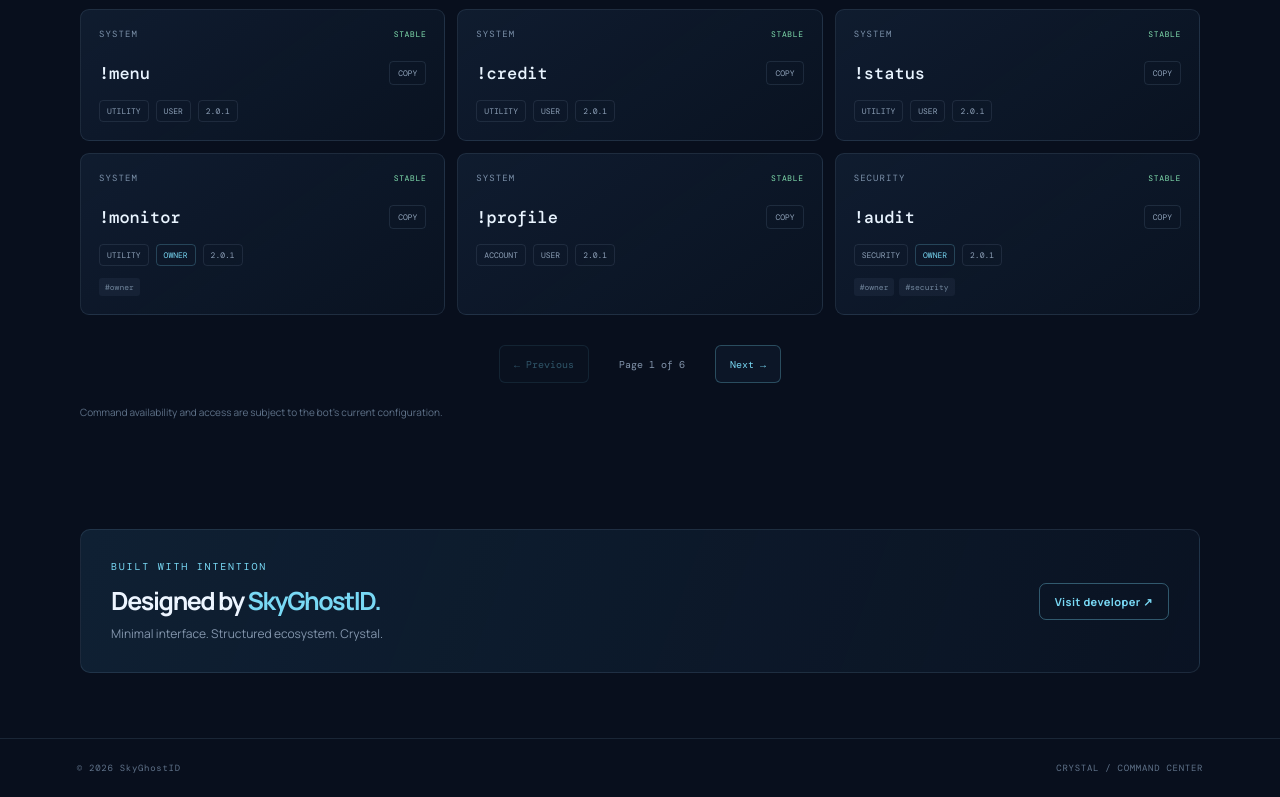
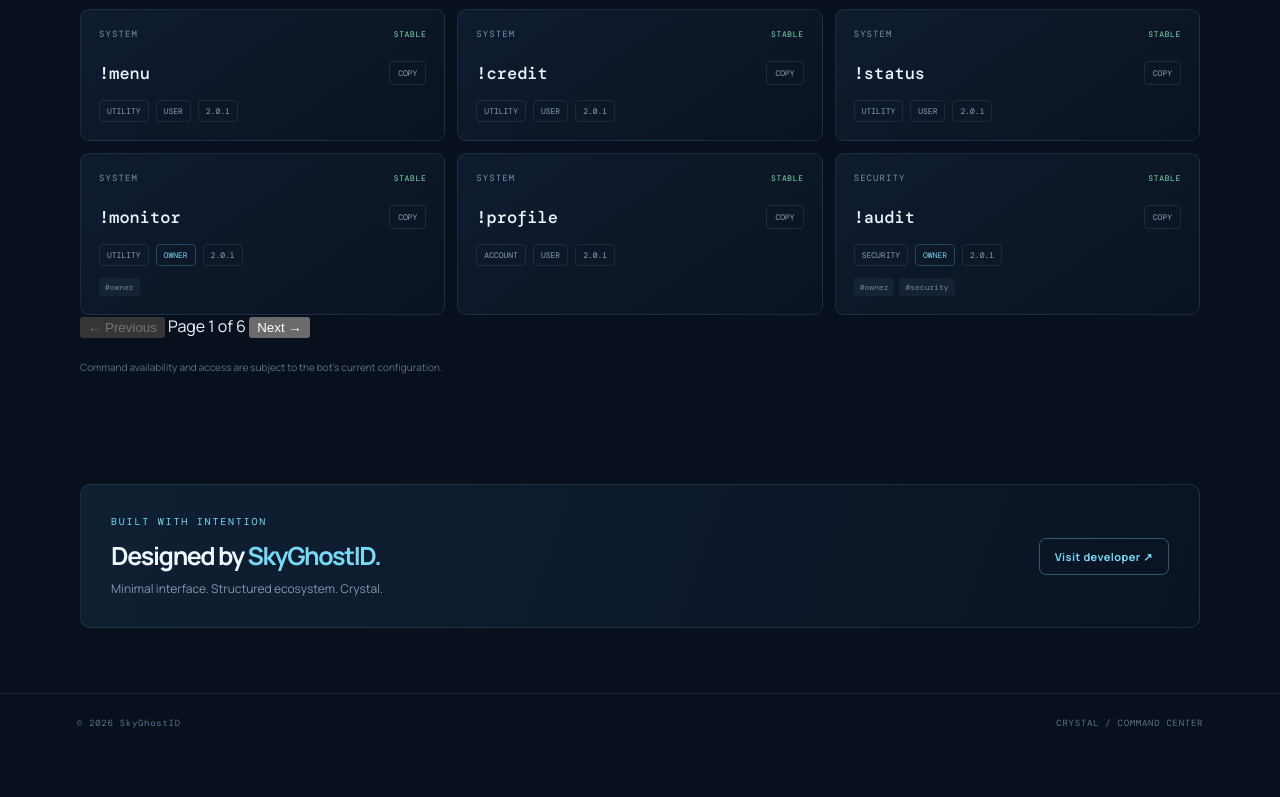
Before and after one commit to zelionpage/crystal, a plain HTML site: page cc/index.html in a window 1280 px wide. Shown: the part 1258-2055 px from the top of the page. After the commit the page ends 2010 px from the top, so only its background shows below. Drawn offline with nearby package versions, Linux system fonts and the light colour scheme.

Commit message:
Add files via upload

```diff
--- a/cc/style.css
+++ b/cc/style.css
@@ -1,4 +1,4 @@
- :root {
+:root {
   color-scheme: dark;
   --bg: #080f1d;
   --panel: rgba(14, 25, 43, .78);
@@ -17,10 +17,14 @@
 html { scroll-behavior: smooth; }
 body { margin: 0; min-height: 100vh; background: var(--bg); color: var(--text); overflow-x: hidden; }
 a { color: inherit; text-decoration: none; }
-.ambient { position: fixed; width: 420px; height: 420px; border-radius: 50%; filter: blur(130px); opacity: .12; pointer-events: none; z-index: -1; }
+
+/* Lightweight ambient accents: no blur filters. */
+.ambient { position: fixed; width: 420px; height: 420px; border-radius: 50%; opacity: .07; pointer-events: none; z-index: -1; }
 .ambient-one { top: -220px; left: 12%; background: #238dbb; }
 .ambient-two { top: 560px; right: -260px; background: #3157b9; }
-.topbar { height: 78px; padding: 0 max(6vw, 24px); display: flex; align-items: center; justify-content: space-between; border-bottom: 1px solid var(--line); background: rgba(8,15,29,.76); backdrop-filter: blur(18px); position: sticky; top: 0; z-index: 10; }
+
+/* Sticky header uses a solid background instead of backdrop-filter. */
+.topbar { height: 78px; padding: 0 max(6vw, 24px); display: flex; align-items: center; justify-content: space-between; border-bottom: 1px solid var(--line); background: #080f1d; position: sticky; top: 0; z-index: 10; }
 .brand { display: flex; align-items: center; gap: 11px; font-size: 13px; font-weight: 800; letter-spacing: .16em; }
 .brand-mark { width: 29px; height: 29px; display: grid; place-items: center; border: 1px solid rgba(121,217,245,.5); color: var(--cyan); border-radius: 9px; font-family: "DM Mono", monospace; font-size: 16px; }
 .brand-version { color: #74869d; font: 10px "DM Mono", monospace; letter-spacing: .04em; margin-left: 5px; }
@@ -107,42 +111,3 @@ kbd { border: 1px solid var(--line); border-radius: 4px; padding: 3px 7px; color
   .developer-strip { align-items: flex-start; flex-direction: column; padding: 23px; }
   .footer { gap: 12px; font-size: 8px; }
 }
-
-
-/* Pagination: keep the command catalog light by rendering one page at a time. */
-.pagination {
-  display: flex;
-  align-items: center;
-  justify-content: center;
-  gap: 18px;
-  margin: 30px 0 8px;
-}
-.page-button {
-  min-height: 38px;
-  padding: 0 14px;
-  border: 1px solid rgba(121,217,245,.28);
-  border-radius: 6px;
-  background: rgba(14,25,43,.72);
-  color: var(--cyan);
-  font: 10px "DM Mono", monospace;
-  cursor: pointer;
-  transition: .2s;
-}
-.page-button:hover:not(:disabled) {
-  border-color: var(--cyan);
-  background: var(--cyan-soft);
-}
-.page-button:disabled {
-  opacity: .35;
-  cursor: not-allowed;
-}
-.page-indicator {
-  min-width: 90px;
-  color: var(--muted);
-  font: 10px "DM Mono", monospace;
-  text-align: center;
-}
-@media (max-width: 420px) {
-  .pagination { gap: 10px; }
-  .page-button { padding: 0 10px; font-size: 9px; }
-}
```
